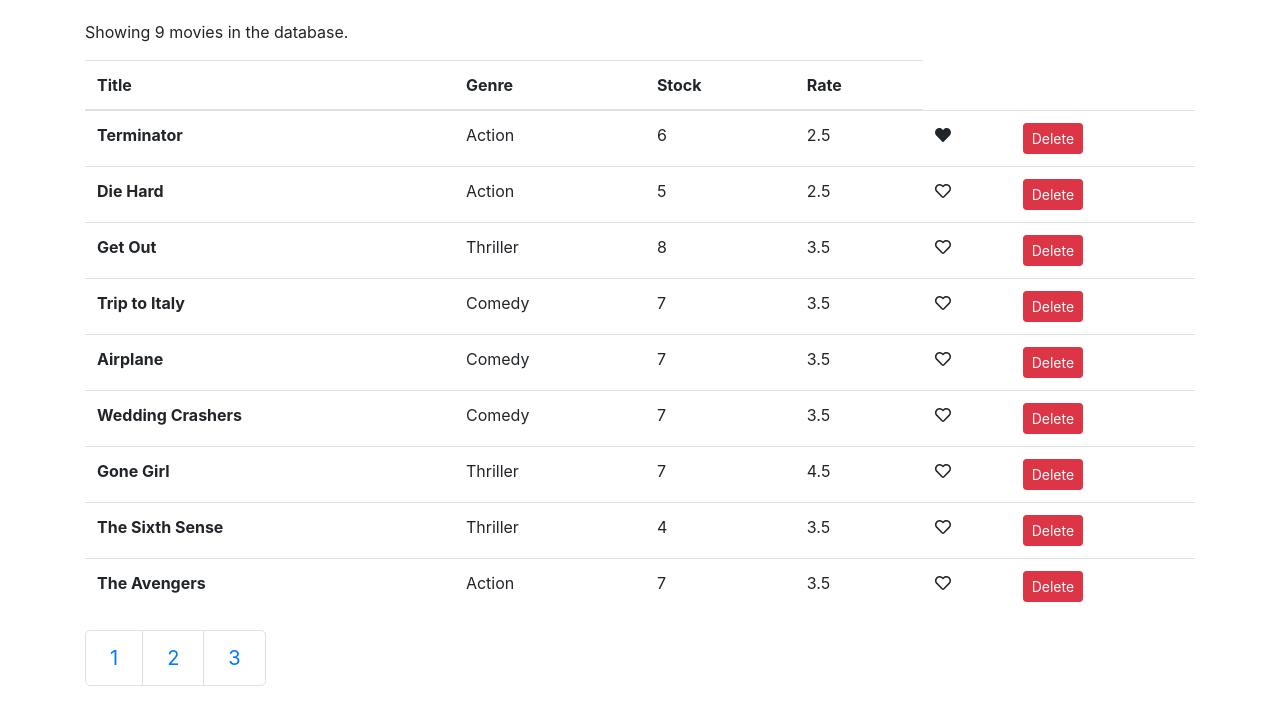
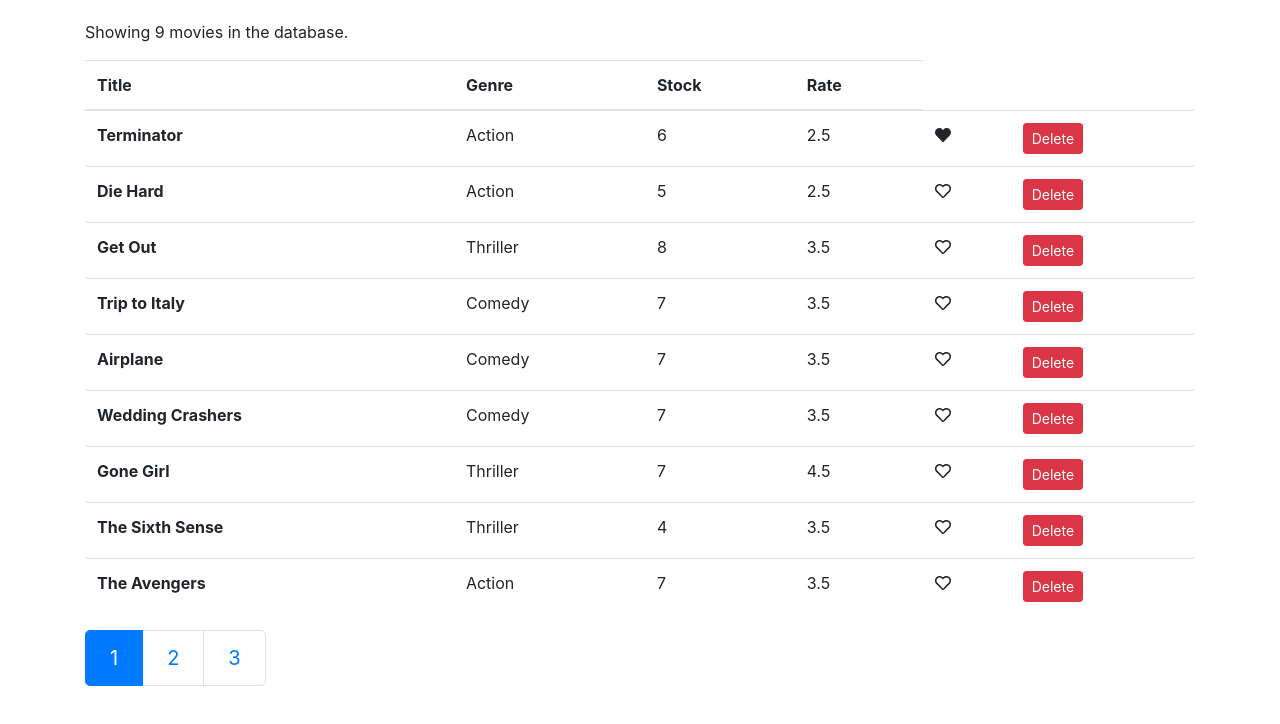
Before and after one commit to abchakra/mastering-react, a React (Create React App) app in the folder vidly/: page / in a window 1280 px wide. Shown: the top 724 px of the page. Built offline with nearby package versions, Linux system fonts and the light colour scheme.

Commit message:
handling page change

```diff
--- a/vidly/src/components/movies.jsx
+++ b/vidly/src/components/movies.jsx
@@ -5,7 +5,8 @@
 class Movies extends Component {
     state = {
         movies: getMovies(),
-        pageSize: 3
+        pageSize: 3,
+        currentPage: 1
     }
 
     handleLiked = movie => {
@@ -25,7 +26,7 @@
         })
     }
     handlePageChange = page => {
-        console.log(page)
+        this.setState({ currentPage: page })
     }
 
     render() {
@@ -62,6 +63,7 @@
                         </tbody>
                     </table>
                     <Pagination
+                        currentPage={this.state.currentPage}
                         itemsCount={movieCount}
                         pageSize={this.state.pageSize}
                         onPageChange={this.handlePageChange}
--- a/vidly/src/components/pagination.jsx
+++ b/vidly/src/components/pagination.jsx
@@ -2,7 +2,7 @@
 import _ from 'lodash';
 
 const Pagination = (props) => {
-    const { itemsCount, pageSize } = props;
+    const { currentPage, itemsCount, pageSize, onPageChange } = props;
 
     const pagesCount = Math.ceil(itemsCount / pageSize);
     if (pagesCount === 1) return null;
@@ -12,8 +12,8 @@
         <nav>
             <ul className="pagination pagination-lg">
                 {pages.map(page => (
-                    <li className="page-item" key={page}>
-                        <a className="page-link"> {page} </a>
+                    <li className={page === currentPage ? 'page-item active' : 'page-item'} key={page} a>
+                        <a className="page-link" onClick={() => onPageChange(page)}> {page} </a>
                     </li>
                 ))}
 
```
